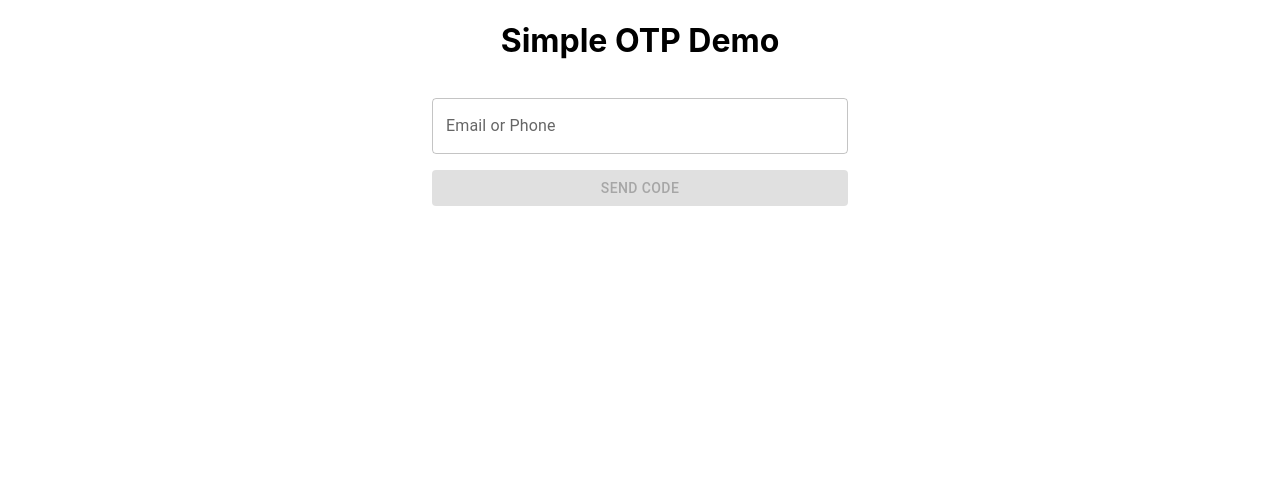
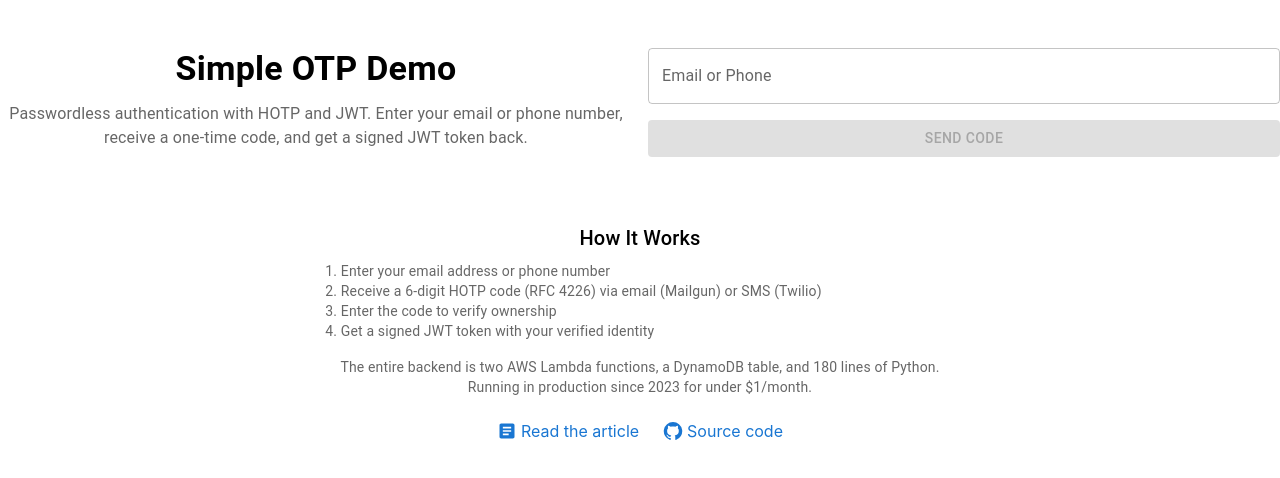
Before and after one commit to muzhig/simple-otp, a React (Create React App) app in the folder front/: page / in a window 1280 px wide. Shown: the top 478 px of the page. Built offline with nearby package versions, Linux system fonts and the light colour scheme.

Commit message:
SEO: add meta tags, JSON-LD, OG/Twitter cards, and explanatory content

```diff
--- a/front/public/index.html
+++ b/front/public/index.html
@@ -4,40 +4,60 @@
     <meta charset="utf-8" />
     <link rel="icon" href="%PUBLIC_URL%/favicon.ico" />
     <meta name="viewport" content="width=device-width, initial-scale=1" />
-    <meta name="theme-color" content="#000000" />
+    <meta name="theme-color" content="#1976d2" />
+
+    <title>Simple OTP – Passwordless Authentication Demo | Potapov.Dev</title>
     <meta
       name="description"
-      content="Simple OTP demo. Verifies email or phone number, returns a JWT token."
+      content="Try passwordless OTP authentication live. Enter your email or phone, receive a one-time code, and get a JWT token. Built with AWS Lambda, HOTP, and DynamoDB — open source."
     />
+    <link rel="canonical" href="https://otp.potapov.dev/" />
+
+    <meta property="og:type" content="website" />
+    <meta property="og:url" content="https://otp.potapov.dev/" />
+    <meta property="og:title" content="Simple OTP – Passwordless Authentication Demo" />
+    <meta property="og:description" content="Try passwordless OTP authentication live. Enter your email or phone, receive a one-time code, and get a JWT token. Open-source AWS Lambda microservice." />
+    <meta property="og:site_name" content="Potapov.Dev" />
+    <meta property="og:image" content="https://potapov.dev/images/headers/otp-authorizer.jpg" />
+
+    <meta name="twitter:card" content="summary_large_image" />
+    <meta name="twitter:title" content="Simple OTP – Passwordless Authentication Demo" />
+    <meta name="twitter:description" content="Try passwordless OTP authentication live. Enter your email or phone, receive a one-time code, and get a JWT token." />
+    <meta name="twitter:image" content="https://potapov.dev/images/headers/otp-authorizer.jpg" />
+
     <link rel="apple-touch-icon" href="%PUBLIC_URL%/logo192.png" />
-    <!--
-      manifest.json provides metadata used when your web app is installed on a
-      user's mobile device or desktop. See https://developers.google.com/web/fundamentals/web-app-manifest/
-    -->
     <link rel="manifest" href="%PUBLIC_URL%/manifest.json" />
-    <!--
-      Notice the use of %PUBLIC_URL% in the tags above.
-      It will be replaced with the URL of the `public` folder during the build.
-      Only files inside the `public` folder can be referenced from the HTML.
 
-      Unlike "/favicon.ico" or "favicon.ico", "%PUBLIC_URL%/favicon.ico" will
-      work correctly both with client-side routing and a non-root public URL.
-      Learn how to configure a non-root public URL by running `npm run build`.
-    -->
-    <title>Simple OTP</title>
+    <script type="application/ld+json">
+    {
+      "@context": "https://schema.org",
+      "@type": "WebApplication",
+      "name": "Simple OTP",
+      "url": "https://otp.potapov.dev",
+      "description": "Passwordless OTP authentication demo. Verify your email or phone number and receive a JWT token. Built with HOTP (RFC 4226), AWS Lambda, and DynamoDB.",
+      "applicationCategory": "SecurityApplication",
+      "operatingSystem": "Any",
+      "offers": {
+        "@type": "Offer",
+        "price": "0",
+        "priceCurrency": "USD"
+      },
+      "author": {
+        "@type": "Person",
+        "name": "Arseniy Potapov",
+        "url": "https://potapov.dev"
+      },
+      "isPartOf": {
+        "@type": "WebSite",
+        "name": "Potapov.Dev",
+        "url": "https://potapov.dev"
+      },
+      "sameAs": "https://github.com/muzhig/simple-otp"
+    }
+    </script>
   </head>
   <body>
     <noscript>You need to enable JavaScript to run this app.</noscript>
     <div id="root"></div>
-    <!--
-      This HTML file is a template.
-      If you open it directly in the browser, you will see an empty page.
-
-      You can add webfonts, meta tags, or analytics to this file.
-      The build step will place the bundled scripts into the <body> tag.
-
-      To begin the development, run `npm start` or `yarn start`.
-      To create a production bundle, use `npm run build` or `yarn build`.
-    -->
   </body>
 </html>
--- a/front/src/App.tsx
+++ b/front/src/App.tsx
@@ -1,7 +1,9 @@
 import './App.css';
-import {Button, Grid, Stack, TextField} from "@mui/material";
+import {Button, Grid, Link, Stack, TextField, Typography} from "@mui/material";
 import {useState} from "react";
 import jwt_decode from "jwt-decode";
+import GitHubIcon from '@mui/icons-material/GitHub';
+import ArticleIcon from '@mui/icons-material/Article';
 
 function App() {
   const [verifiedSub, setVerifiedSub] = useState<string | null>(null);
@@ -65,9 +67,18 @@ function App() {
   }
   return (
     <div className="App">
-      <h1>Simple OTP Demo</h1>
-      <Grid container justifyContent={"center"} spacing={2} sx={{mt:2}}>
-        <Grid item xs={11} sm={6} md={4}>
+      <Grid container justifyContent={"center"} spacing={2} sx={{mt: 4, mb: 4}}>
+        <Grid item xs={11} sm={8} md={6}>
+          <Typography variant="h4" component="h1" gutterBottom sx={{fontWeight: 600}}>
+            Simple OTP Demo
+          </Typography>
+          <Typography variant="body1" color="text.secondary" sx={{mb: 3}}>
+            Passwordless authentication with HOTP and JWT.
+            Enter your email or phone number, receive a one-time code, and get a signed JWT token back.
+          </Typography>
+        </Grid>
+
+        <Grid item xs={11} sm={8} md={6}>
           <Stack spacing={2} direction={"column"}>
             {
               verifiedSub ? (
@@ -81,7 +92,9 @@ function App() {
                       event.target.select();
                     }}
                   />
-                  <a href={`https://jwt.io/#debugger-io?token=${token}`} target="_blank" rel="noreferrer">Check on jwt.io</a>
+                  <Link href={`https://jwt.io/#debugger-io?token=${token}`} target="_blank" rel="noreferrer">
+                    Check on jwt.io
+                  </Link>
                 </>
               ) : (
                 <>
@@ -113,14 +126,52 @@ function App() {
                     >Send Code</Button>
                   )}
                 </>
-
               )
             }
           </Stack>
         </Grid>
+
+        <Grid item xs={11} sm={8} md={6} sx={{mt: 4}}>
+          <Typography variant="h6" component="h2" gutterBottom sx={{fontWeight: 500}}>
+            How It Works
+          </Typography>
+          <Typography variant="body2" color="text.secondary" component="div" sx={{textAlign: "left", mb: 2}}>
+            <ol style={{paddingLeft: "1.2em", margin: 0}}>
+              <li>Enter your email address or phone number</li>
+              <li>Receive a 6-digit HOTP code (RFC 4226) via email (Mailgun) or SMS (Twilio)</li>
+              <li>Enter the code to verify ownership</li>
+              <li>Get a signed JWT token with your verified identity</li>
+            </ol>
+          </Typography>
+          <Typography variant="body2" color="text.secondary" sx={{mb: 3}}>
+            The entire backend is two AWS Lambda functions, a DynamoDB table, and 180 lines of Python.
+            Running in production since 2023 for under $1/month.
+          </Typography>
+
+          <Stack direction="row" spacing={3} justifyContent="center">
+            <Link
+              href="https://potapov.dev/blog/building-simple-otp/"
+              target="_blank"
+              rel="noopener"
+              underline="hover"
+              sx={{display: "flex", alignItems: "center", gap: 0.5}}
+            >
+              <ArticleIcon fontSize="small" />
+              Read the article
+            </Link>
+            <Link
+              href="https://github.com/muzhig/simple-otp"
+              target="_blank"
+              rel="noopener"
+              underline="hover"
+              sx={{display: "flex", alignItems: "center", gap: 0.5}}
+            >
+              <GitHubIcon fontSize="small" />
+              Source code
+            </Link>
+          </Stack>
+        </Grid>
       </Grid>
-
-
     </div>
   );
 }
```
Also changed, not shown: front/public/manifest.json, front/public/robots.txt.
